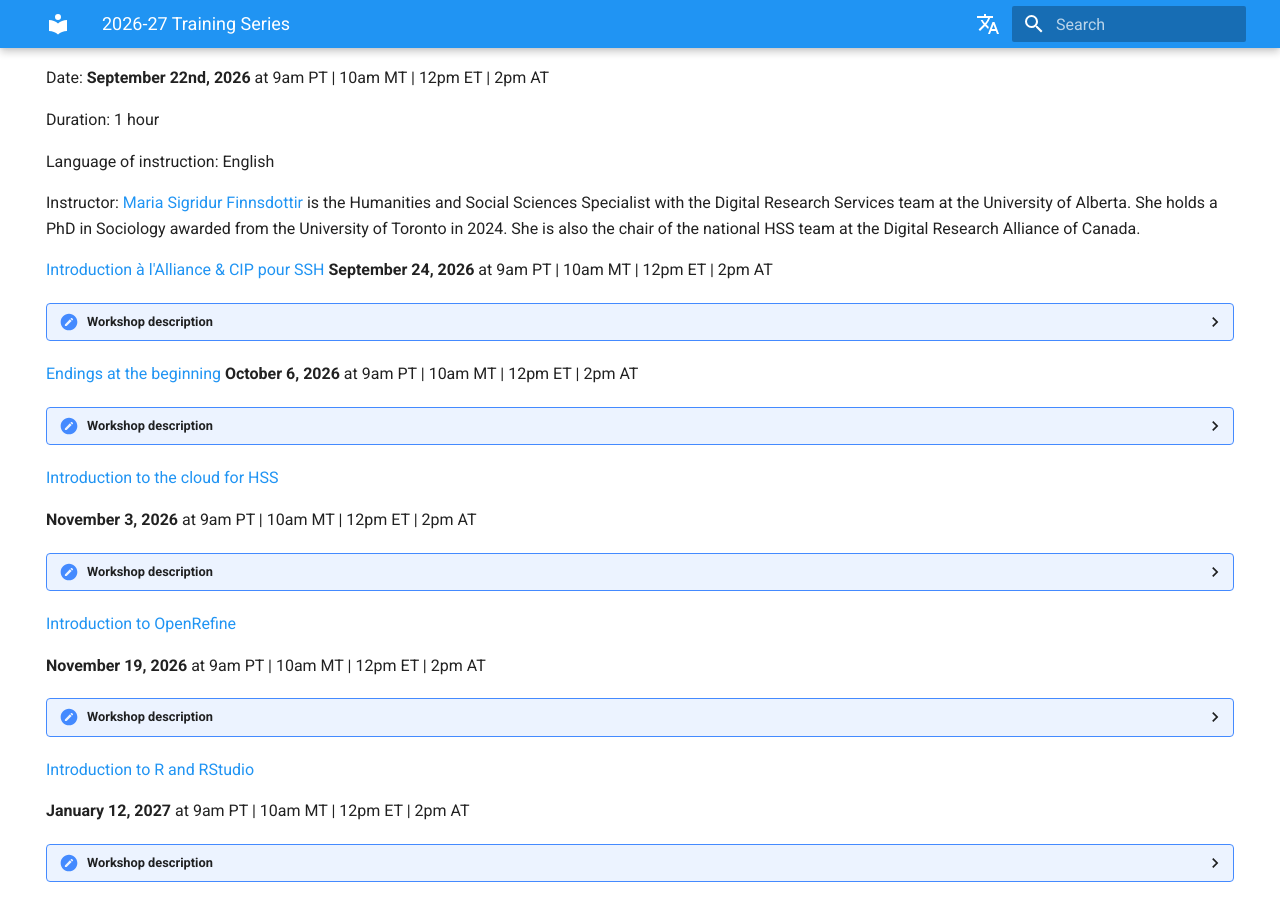
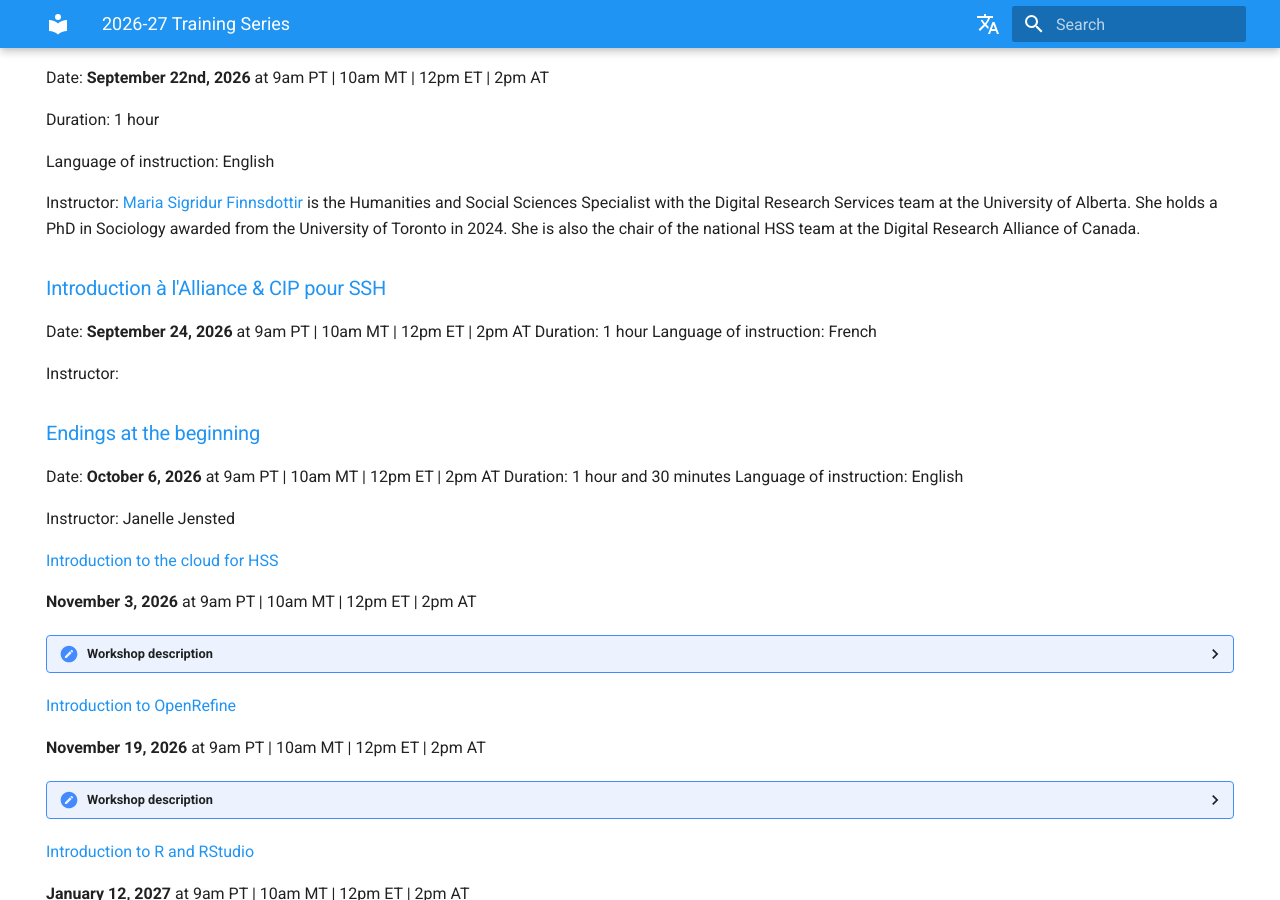
Before and after one commit to hss-nt/2026_training_series, an MkDocs documentation site: the page built from docs/index.md, in a window 1280 px wide and 900 px high, scrolled down 723 px. Built offline with MkDocs 1.6.1 and Material for MkDocs 9.7.7, drawn with Linux system fonts in a browser that asks for light colours; comment, search, counter and statistics services are not loaded.

Commit message:
Update index.md

```diff
--- a/docs/index.md
+++ b/docs/index.md
@@ -34,25 +34,19 @@
 
 Instructor: [Maria Sigridur Finnsdottir](https://mariasfinnsdottir.ca/) is the Humanities and Social Sciences Specialist with the Digital Research Services team at the University of Alberta. She holds a PhD in Sociology awarded from the University of Toronto in 2024. She is also the chair of the national HSS team at the Digital Research Alliance of Canada.
 
-<a href="#workshop1-fr"> Introduction à l'Alliance & CIP pour SSH </a>
-**September 24, 2026** at 9am PT | 10am MT | 12pm ET | 2pm AT
+### <a href="#workshop1-fr"> Introduction à l'Alliance & CIP pour SSH </a>
+Date: **September 24, 2026** at 9am PT | 10am MT | 12pm ET | 2pm AT
+Duration: 1 hour
+Language of instruction: French
 
-??? "Workshop description"
+Instructor:
 
-    Duration: 1 hour
-    Language of instruction: French
+### <a href="#workshop2-en"> Endings at the beginning </a>
+Date: **October 6, 2026** at 9am PT | 10am MT | 12pm ET | 2pm AT
+Duration: 1 hour and 30 minutes
+Language of instruction: English
 
-    Instructor:
-
-<a href="#workshop2-en"> Endings at the beginning </a>
-**October 6, 2026** at 9am PT | 10am MT | 12pm ET | 2pm AT
-
-??? "Workshop description"
-
-    Duration: 1 hour and 30 minutes
-    Language of instruction: English
-
-    Instructor:
+Instructor: Janelle Jensted
 
 <a href="#workshop3-en"> Introduction to the cloud for HSS </a>
 
```
